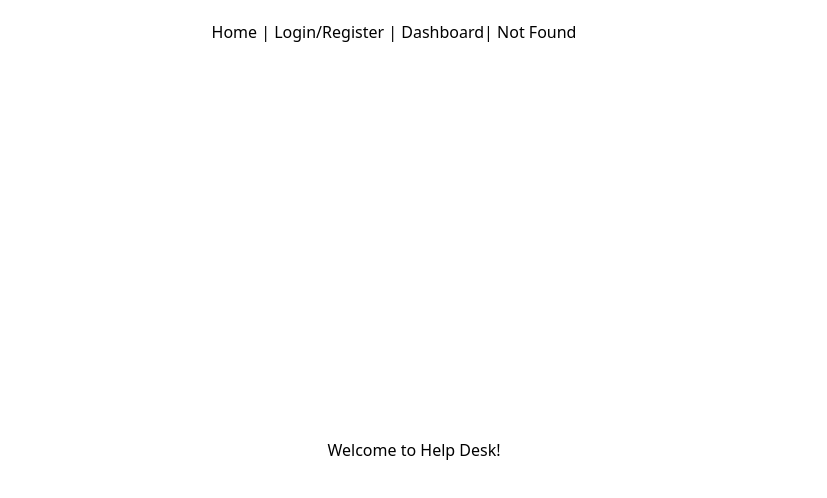
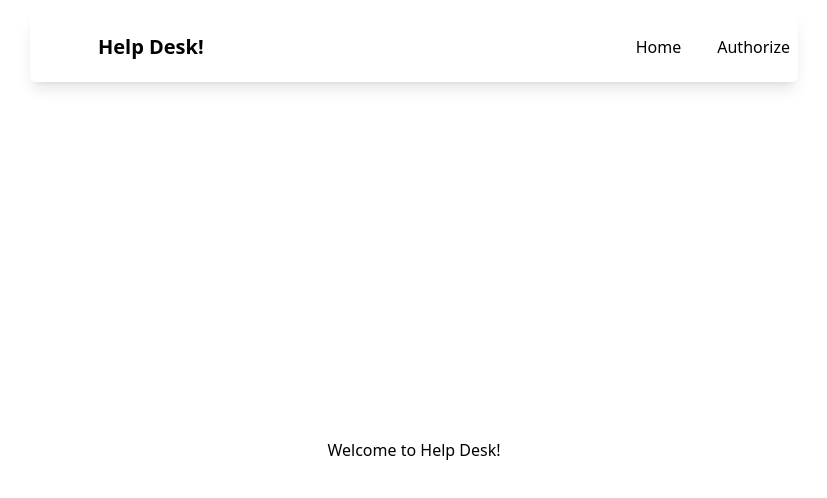
Before and after one commit to LearnerAnisha/helpdesk-frontend, a React (Vite) app: page / in a window 1280 px wide. Before the commit this address had no page. Shown: the top 498 px of the page, without its empty margins (226-1053 px from the left). Built offline with nearby package versions, Linux system fonts and the light colour scheme.

Commit message:
made navbar more customizeable

```diff
--- a/src/Components/Navbar.jsx
+++ b/src/Components/Navbar.jsx
@@ -1,13 +1,31 @@
-import { Outlet, Link } from "react-router-dom";
+import { Link } from "react-router-dom";
+import clsx from "clsx"; // Import clsx for class merging
 
-const Navbar = () => {
+const Navbar = ({
+    logo = "Help Desk!",
+    links = [{ name: "Home", path: "/" }, { name: "Authorize", path: "/auth" }],
+    classes = ""
+}) => {
     return (
-        <div className="fixed top-5 w-full right-5">
-            <nav>
-                <Link to="/">Home</Link> | <Link to="/auth">Login/Register</Link> | <Link to="/dashboard">Dashboard</Link>
-                | <Link to="/notfound">Not Found</Link>
-            </nav>
-        </div>
+
+        <nav className={clsx("fixed top-3 left-[50%] translate-x-[-50%] w-full sm:w-[60vw] h-[50px] sm:h-[70px] flex items-center justify-between !px-2 !sm:px-10  shadow-lg backdrop-blur-[5px] bg-[rgba(255,255,255,0.2)] rounded-md", classes)}>
+            {logo && <Link to="/" className="text-xl font-semibold sm:w-[30%]">{logo}</Link>}
+            <div className="grow flex justify-end gap-9">
+                {links
+                    .filter(link => link.name && link.path) // Ensure valid links
+                    .map((link, index) => (
+                        <Link
+                            key={index}
+                            to={link.path}
+                            className="hover:text-blue-300 transition-colors"
+                        >
+                            {link.icon} {link.name}
+                        </Link>
+                    ))
+                }
+            </div>
+        </nav>
+
     );
 };
 
```
